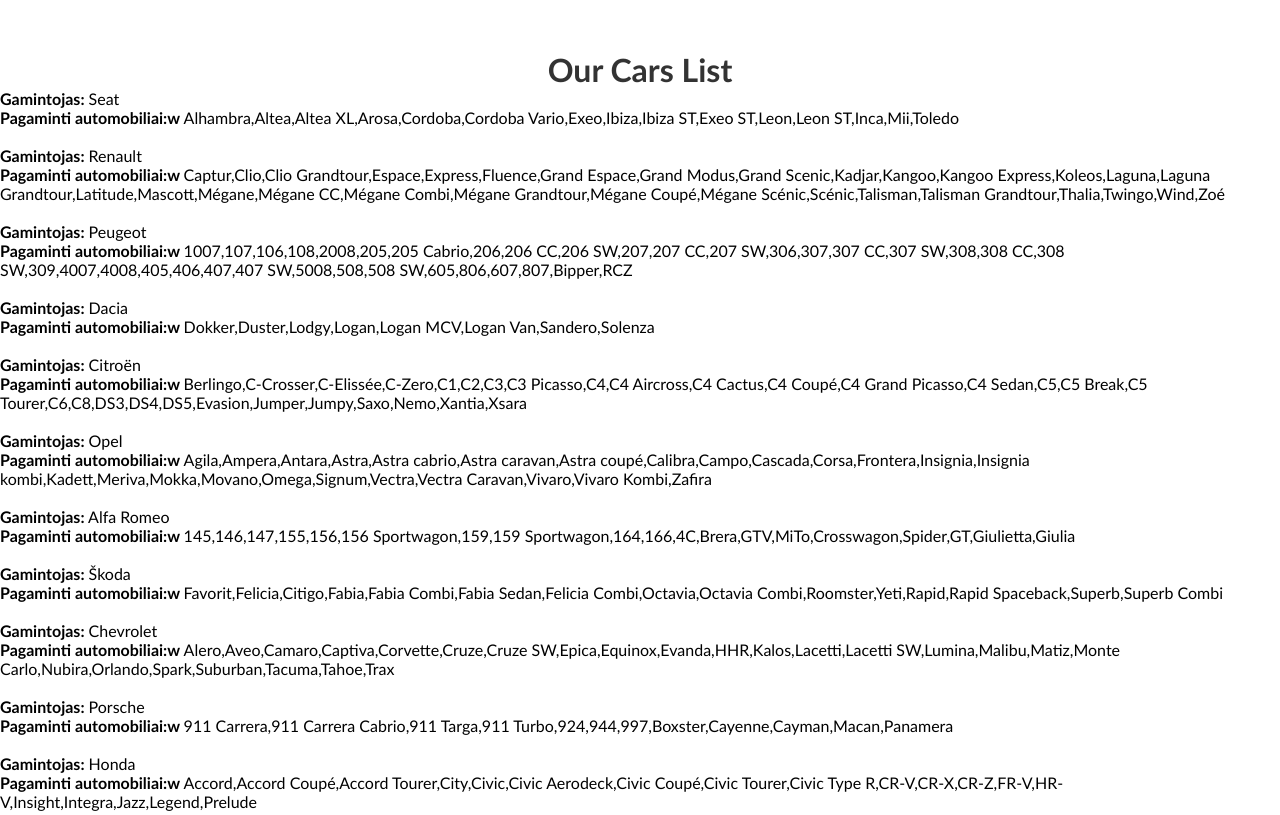
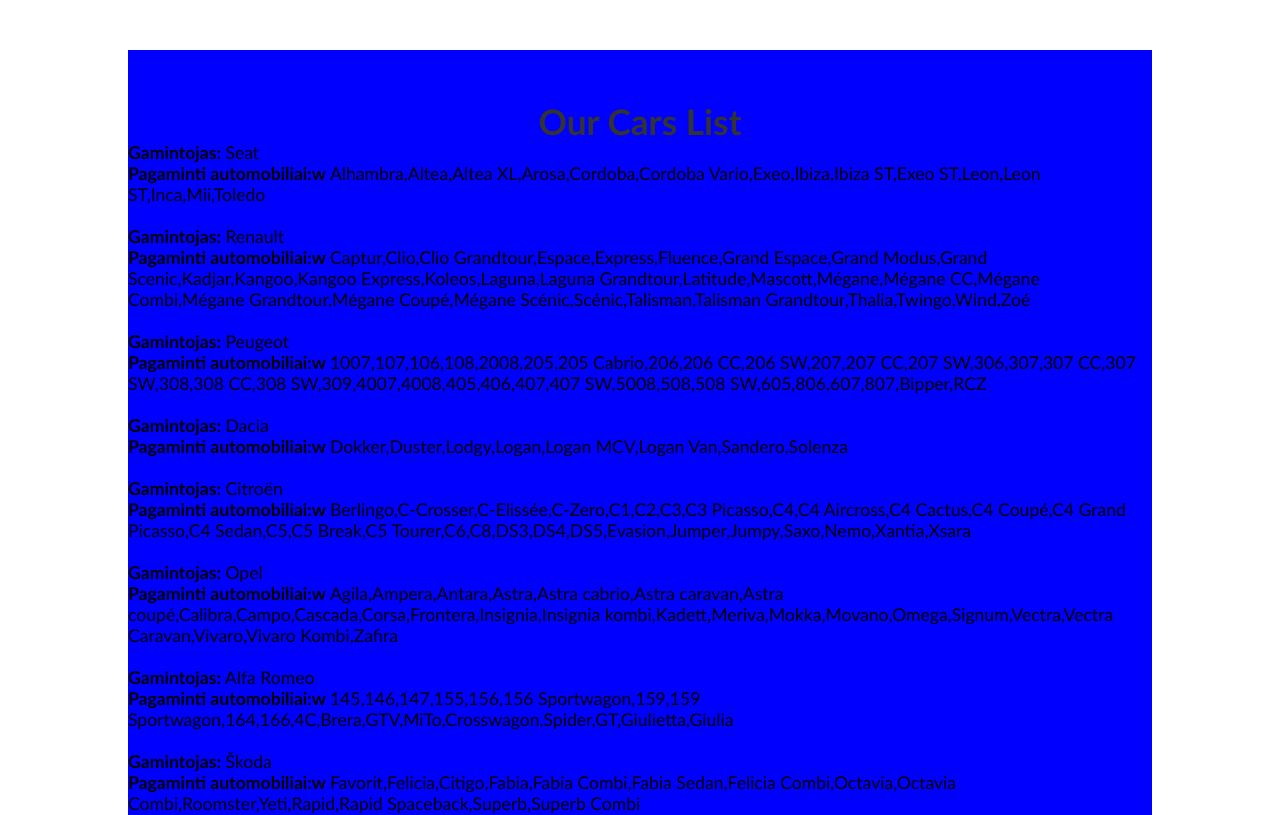
Before and after one commit to Kristinafffff/JS-Exam, a plain HTML site: page Task 4/Index.html in a window 1280 px wide. Shown: the top 815 px of the page. Drawn offline with Linux system fonts and the light colour scheme.

Commit message:
add task4 style

```diff
--- a/Task 4/style.css
+++ b/Task 4/style.css
@@ -16,14 +16,22 @@
   align-items: center;
 }
 
+.container h1 {
+  margin-top: 50px;
+  color: #333;
+}
+
 .container {
   width: 100%;
+  margin: 0;
+  padding: 20 px;
+  outline: 0;
+  border: 0;
+  font-size: 1.1em;
+  background-color: blue;
+  max-width: 80%;
+  margin: 50px auto;
   display: flex;
   flex-direction: column;
   align-items: center;
 }
-
-.container h1 {
-  margin-top: 50px;
-  color: #333;
-}
```
